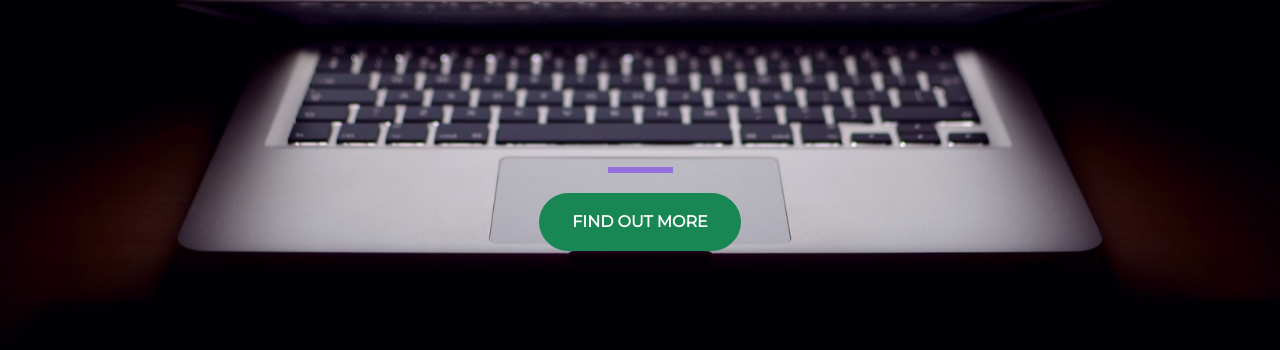
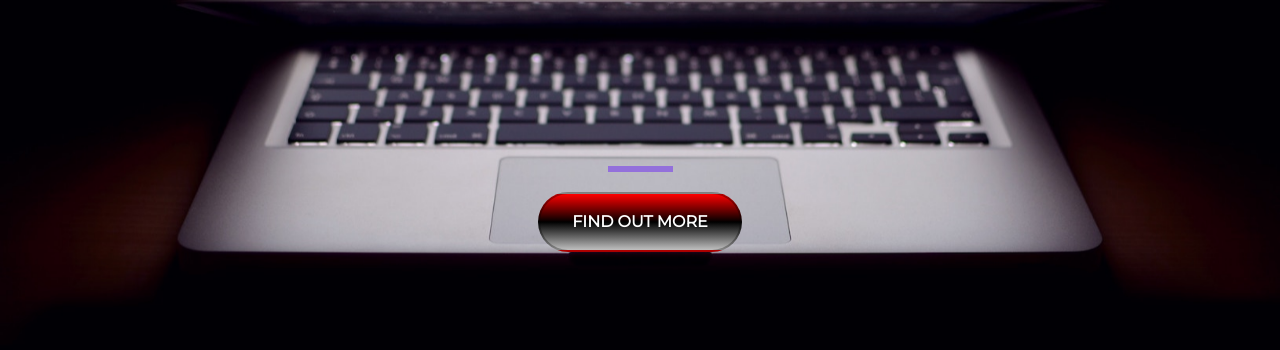
Before and after one commit to Keithpohl82/FullstackJS, a website: page LandingPageExercise/index.html in a window 1280 px wide. Shown: the part 314-664 px from the top of the page. Drawn offline with nearby package versions, Linux system fonts and the light colour scheme.

Commit message:
button gradient

```diff
--- a/LandingPageExercise/style.css
+++ b/LandingPageExercise/style.css
@@ -35,10 +35,18 @@ hr {
     text-transform: uppercase;
 }
 
-.btn-primary {
-    background-color: darkviolet;
+.btn-success {
+    /*background-color: darkviolet;*/
+    background: linear-gradient(red, black, silver);
     border-color: rgba(0.3, 0.3, 0.3, 0.3);
-    border-width: 5px;
+    border-width: 2px;
+
+}
+
+.btn-success:hover {
+    background: linear-gradient(black, silver, red);
+    border-color: rgba(0.3, 0.3, 0.3, 0.3);
+    border-width: 2px;
 }
 
 .btn-xl {
```
